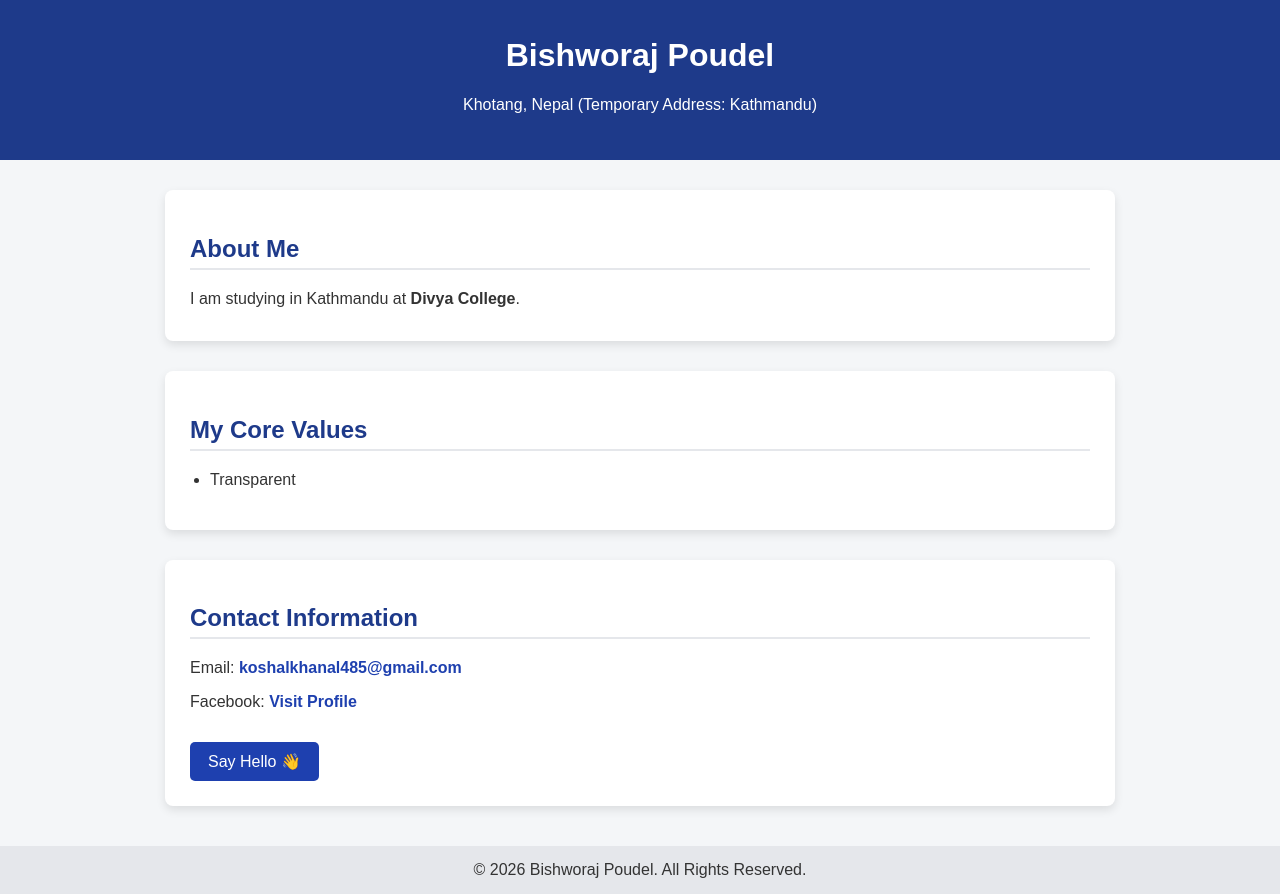
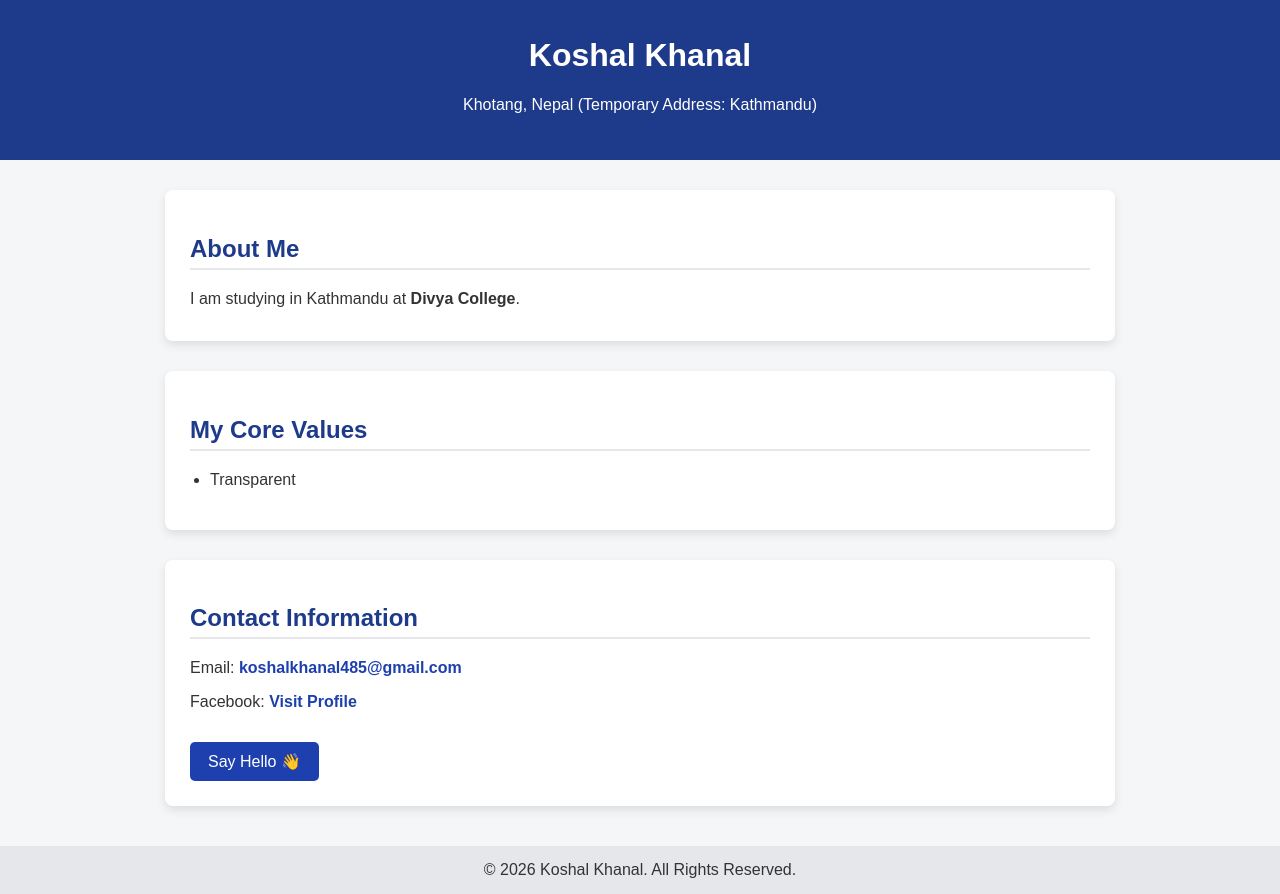
Before and after one commit to koshalkhanal485/Koshal-khanal, a plain HTML site: page index.html in a window 1280 px wide. Shown: the part 191-1085 px from the top of the page. Drawn offline with Linux system fonts and the light colour scheme.

Commit message:
index.html

```diff
--- a/index.html
+++ b/index.html
@@ -3,7 +3,7 @@
 <head>
     <meta charset="UTF-8">
     <meta name="viewport" content="width=device-width, initial-scale=1.0">
-    <title>Bishworaj Poudel | Personal Website</title>
+    <title> Koshal Khanal | Personal Website</title>
 
     <style>
         body {
@@ -89,7 +89,7 @@
 
     <header>
         <img src="image.jfif" alt="Profile Picture">
-        <h1>Bishworaj Poudel</h1>
+        <h1>Koshal Khanal</h1>
         <p>Khotang, Nepal (Temporary Address: Kathmandu)</p>
     </header>
 
@@ -124,7 +124,7 @@
     </section>
 
     <footer>
-        © 2026 Bishworaj Poudel. All Rights Reserved.
+        © 2026 Koshal Khanal. All Rights Reserved.
     </footer>
 
     <script>
```
